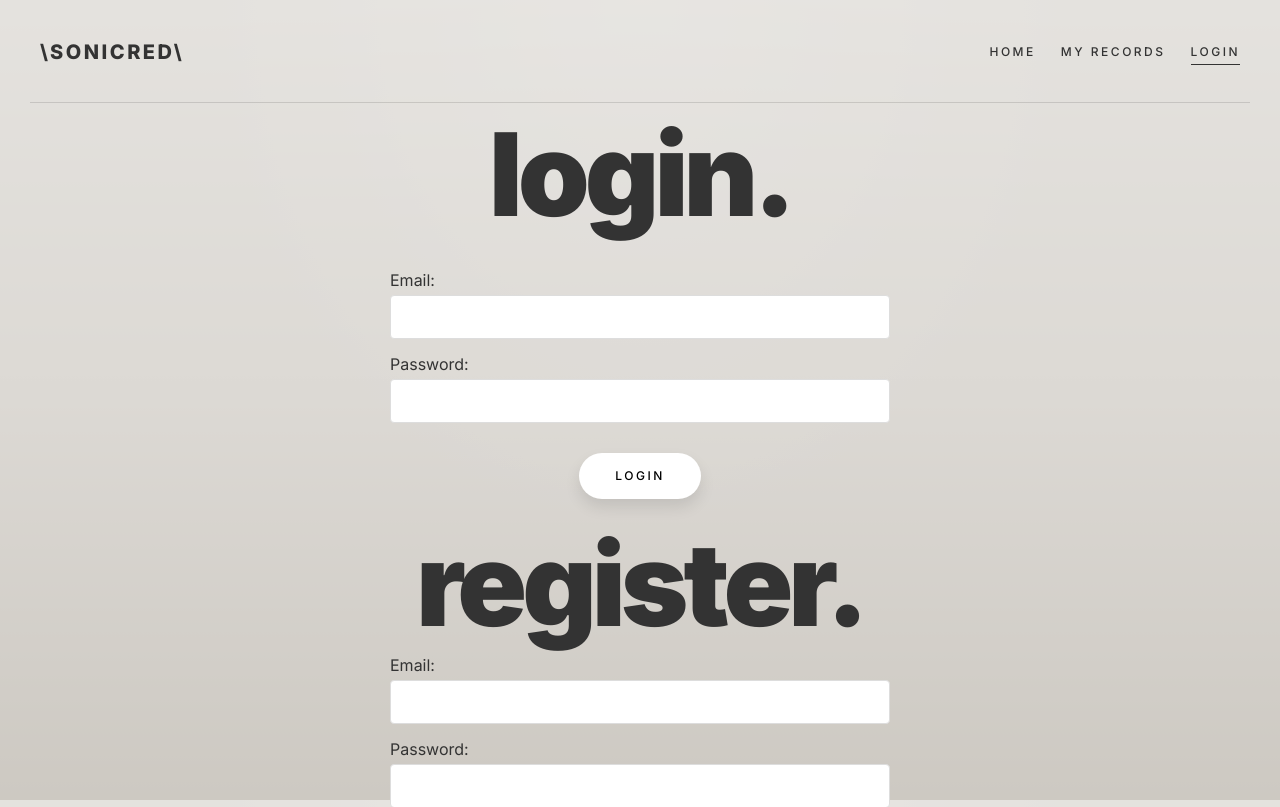
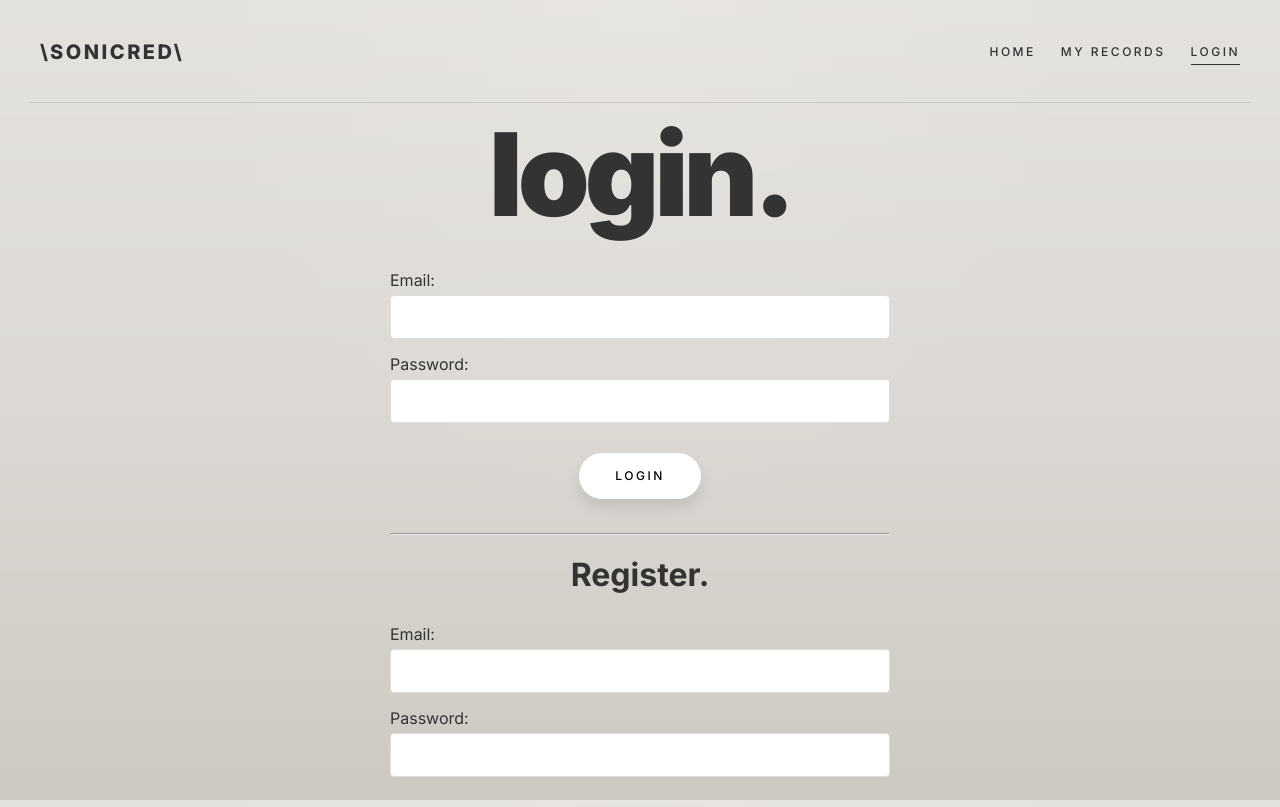
Before and after one commit to Farzad-Fahiminia/1dv613-Project-My-Band, a React (Create React App) app: page /login in a window 1280 px wide. Shown: the top 807 px of the page. Built offline with nearby package versions, Linux system fonts and the light colour scheme; no server answers.

Commit message:
Bug fix for login state when refreshing

```diff
--- a/src/App.jsx
+++ b/src/App.jsx
@@ -20,19 +20,17 @@ import NotFound from './NotFound'
 function App() {
   const session = JSON.parse(sessionStorage.getItem(Object.keys(sessionStorage)
     .filter((session) => session.includes('firebase'))[0]))
-  const hasSession = session ? session.stsTokenManager.accessToken : false
-  // console.log(session?.stsTokenManager?.accessToken)
-  console.log(session)
+  // const hasSession = session ? session.stsTokenManager.accessToken : false
+  const hasSession = session !== null || false
   const [loggedIn, setLoggedIn] = useState(hasSession)
+
+  console.log(hasSession)
 
   const loggedInValue = useMemo(() => ({
     loggedIn, setLoggedIn
   }), [loggedIn])
 
-  // console.log(loggedIn)
-
   const [componentToRender, setComponentToRender] = useState(null)
-
   const onEditHandler = ({
     artist, recordTitle, releaseYear, format, coverURL, id
   }) => {
@@ -51,16 +49,16 @@ function App() {
     <div className="App">
       <LoginContext.Provider value={loggedInValue}>
         <BrowserRouter>
-          <Header session={session} />
+          <Header />
           <Routes>
             <Route exact path="/" element={<Home />} />
-            <Route path="/records" element={<Records onEditHandler={onEditHandler} session={session} />} />
+            <Route path="/records" element={<Records onEditHandler={onEditHandler} />} />
             <Route element={<ProtectedRoute />}>
-              <Route path="/create" element={<Create session={session} />} />
+              <Route path="/create" element={<Create />} />
               <Route path="/edit" element={componentToRender || <Edit />} />
               <Route path="/user" element={<User />} />
             </Route>
-            <Route path="/login" element={<Login />} />
+            <Route path="/login" element={<Login session={session} />} />
             <Route path="*" element={<NotFound />} />
           </Routes>
           <Footer />
--- a/src/Login.jsx
+++ b/src/Login.jsx
@@ -59,8 +59,10 @@ function Login() {
           <button type="submit" onClick={login}>Login</button>
         </form>
         {/* <button type="submit" onClick={signout}>Signout</button> */}
-
-        <h1 className="center extreme">Register.</h1>
+        <br />
+        <hr />
+        <br />
+        <h2 className="center">Register.</h2>
         <form>
           <label>Email:</label>
           <input type="email" required onChange={(e) => setRegisterEmail(e.target.value)} />
--- a/src/ProtectedRoute.jsx
+++ b/src/ProtectedRoute.jsx
@@ -10,7 +10,7 @@ import Login from './Login'
  */
 function ProtectedRoute() {
   const { loggedIn } = useContext(LoginContext)
-  console.log(loggedIn)
+  // console.log(loggedIn)
   return loggedIn ? <Outlet /> : <Login />
 }
 
```
